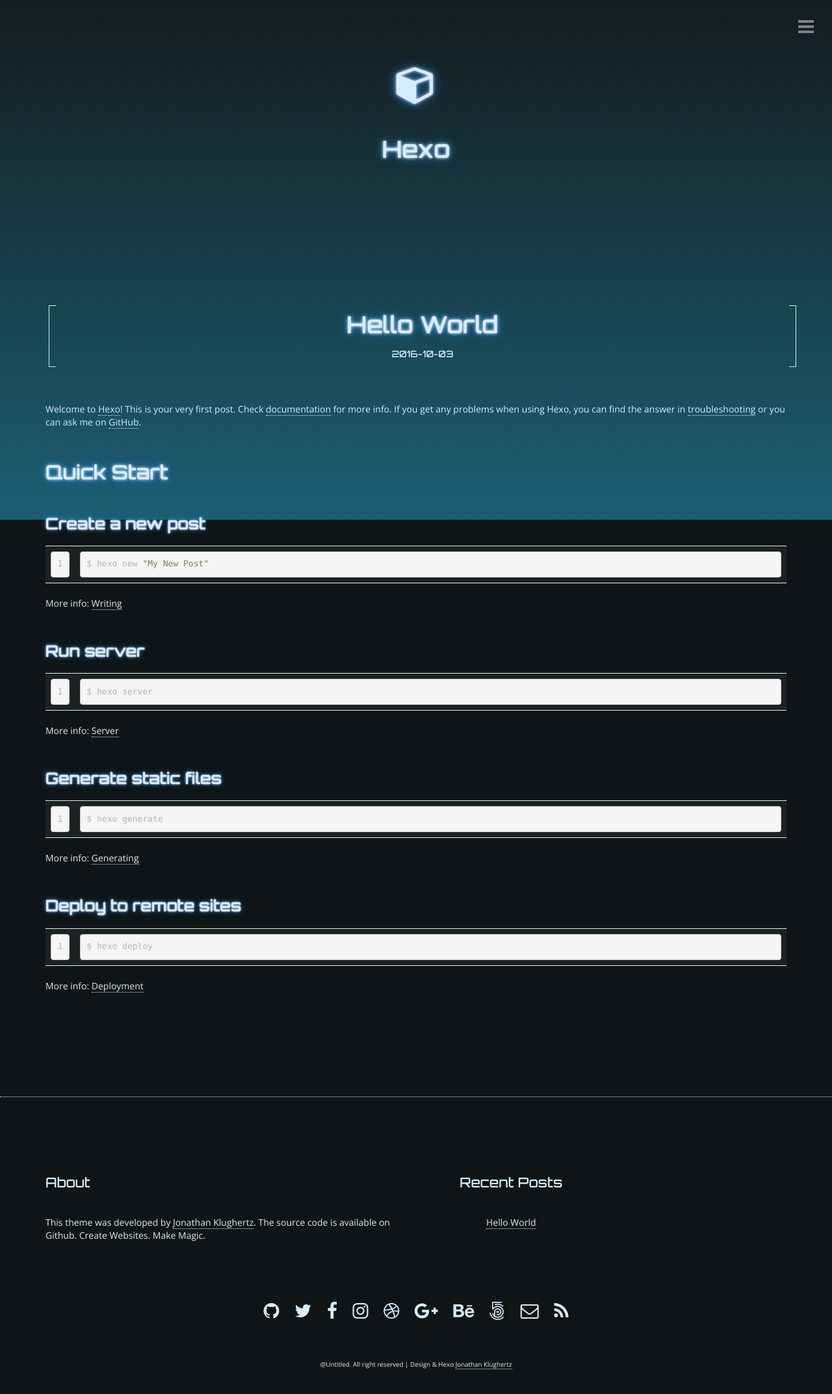
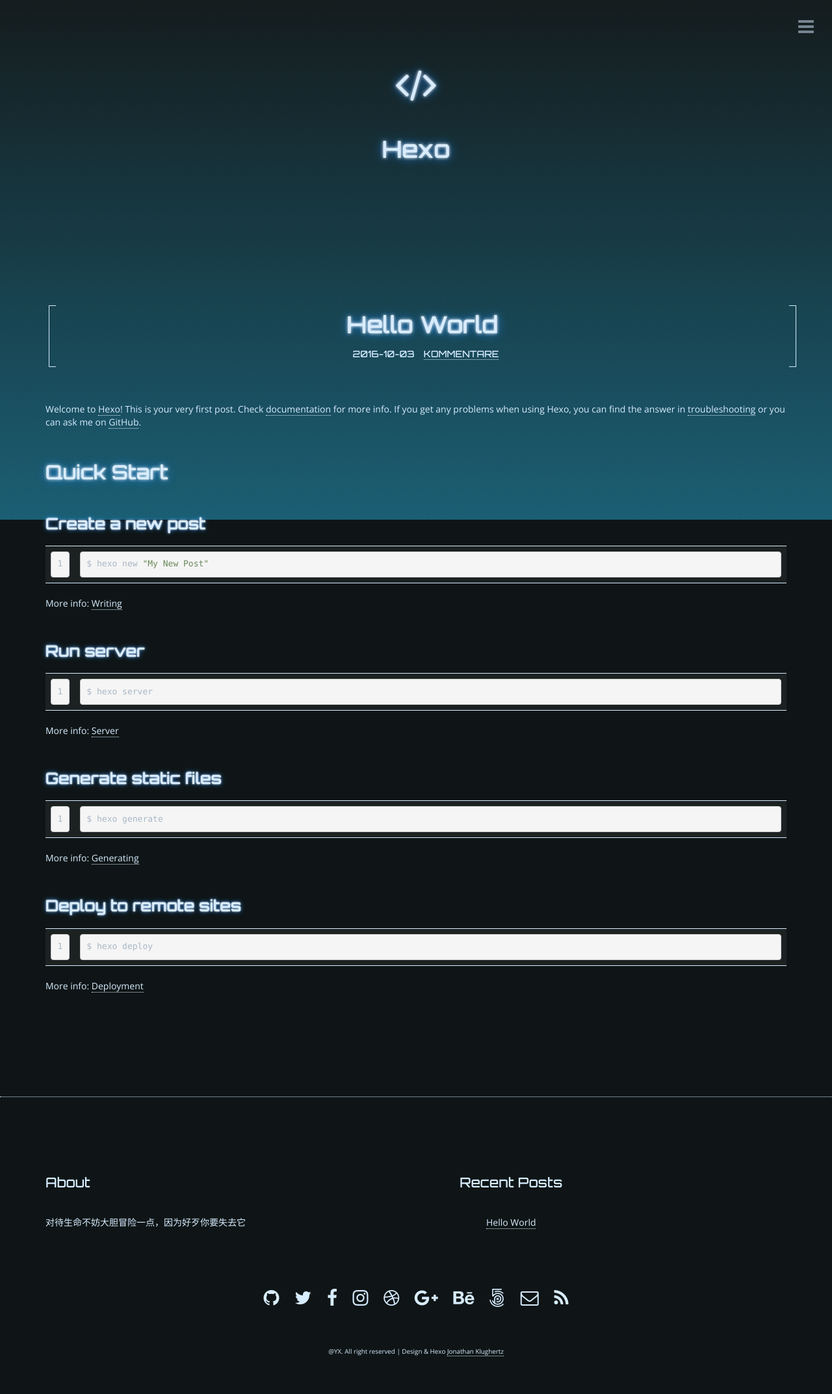
Before and after one commit to yxconankid/yxconankid.github.io, a plain HTML site: page index.html in a window 1280 px wide. Shown: the whole page at 65% size. Drawn offline with nearby package versions, Linux system fonts and the light colour scheme.

Commit message:
Site updated: 2016-10-04 22:03:46

```diff
--- a/index.html
+++ b/index.html
@@ -121,7 +121,7 @@
         <!--Title and Logo-->
         <header>
     <div class="logo">
-        <a href="/"><i class="logo-icon fa fa-cube" aria-hidden="true"></i></a>
+        <a href="/"><i class="logo-icon fa fa-code" aria-hidden="true"></i></a>
 
             <h1 id="main-title" class="title">Hexo</h1>
 
@@ -143,6 +143,8 @@
 
                 <span class="date">2016-10-03</span>
 
+
+                <a href="http://yoursite.com/2016/10/03/hello-world/#disqus_thread" class="comments article-comment-link">Kommentare</a>
 
 
         </div>
@@ -185,7 +187,7 @@
             <div class="col-xs-12 col-sm-12 col-md-6 col-lg-6 footer-about">
                 <h2>About</h2>
                 <p>
-                    This theme was developed by <a href="https://github.com/klugjo">Jonathan Klughertz</a>. The source code is available on Github. Create Websites. Make Magic.
+                    对待生命不妨大胆冒险一点，因为好歹你要失去它
                 </p>
             </div>
 
@@ -209,7 +211,7 @@
                 <ul class="list-inline footer-social-icons">
 
                     <li class="list-inline-item">
-                        <a href="https://github.com/klugjo/hexo-theme-alpha-dust">
+                        <a href="https://github.com/yxconankid">
                             <span class="footer-icon-container">
                                 <i class="fa fa-github"></i>
                             </span>
@@ -281,7 +283,7 @@
 
 
                     <li class="list-inline-item">
-                        <a href="mailto:test@example.com">
+                        <a href="mailto:yxconankid@163.com">
                             <span class="footer-icon-container">
                                 <i class="fa fa-envelope-o"></i>
                             </span>
@@ -303,7 +305,7 @@
         <div class="row">
             <div class="col-xs-12 col-sm-12 col-md-12 col-lg-12">
                 <div class="footer-copyright">
-                    @Untitled. All right reserved | Design & Hexo <a href="http://www.codeblocq.com/">Jonathan Klughertz</a>
+                    @YX. All right reserved | Design & Hexo <a href="http://www.codeblocq.com/">Jonathan Klughertz</a>
                 </div>
             </div>
         </div>
@@ -326,6 +328,18 @@
 
 <!-- Disqus Comments -->
 
+<script type="text/javascript">
+    var disqus_shortname = 'YX';
+
+    (function(){
+        var dsq = document.createElement('script');
+        dsq.type = 'text/javascript';
+        dsq.async = true;
+        dsq.src = '//' + disqus_shortname + '.disqus.com/count.js';
+        (document.getElementsByTagName('head')[0] || document.getElementsByTagName('body')[0]).appendChild(dsq);
+    }());
+</script>
+
 
 
 </body>
```
Also changed, not shown: 2016/10/03/hello-world/index.html (+27 -5 lines), archives/2016/10/index.html (+17 -5 lines), archives/2016/index.html (+17 -5 lines), archives/index.html (+17 -5 lines).
